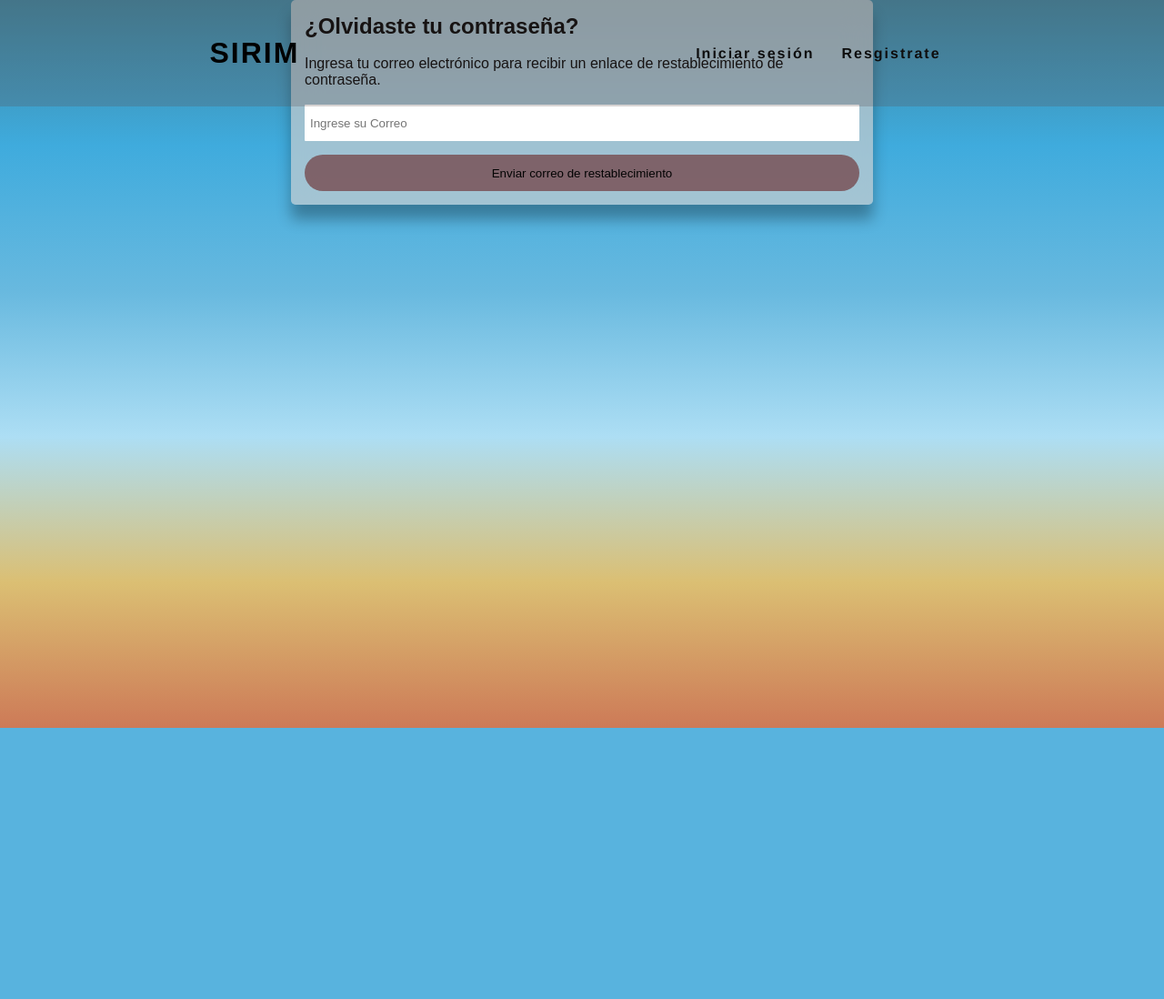
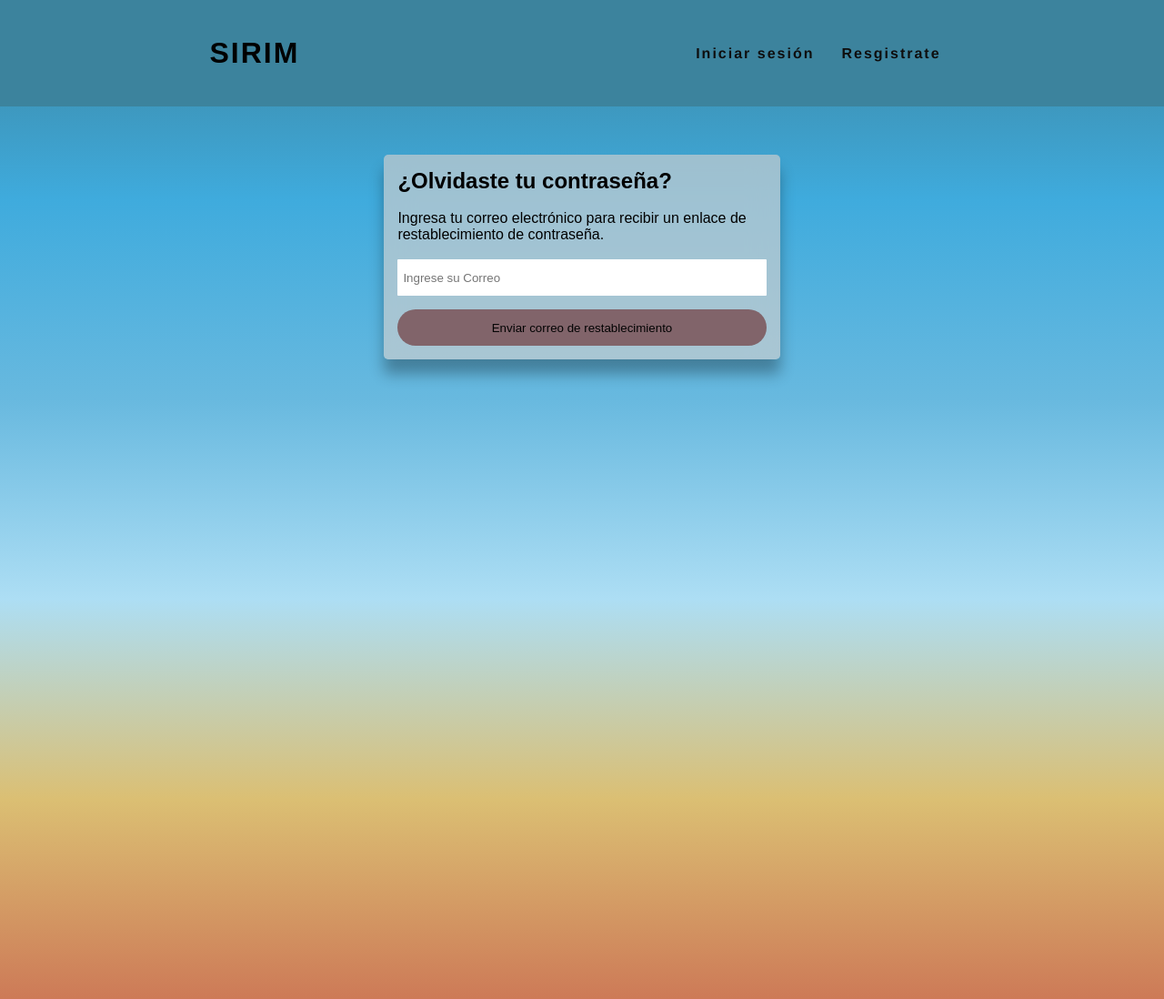
Before and after one commit to GaleanoJulian/Sirim, a PHP site: page /restablecer.php in a window 1280 px wide. Shown: the whole page at 91% size. Before the commit the page ends 800 px from the top, so only its background shows below. Run offline with PHP 8.4, Linux system fonts and the light colour scheme.

Commit message:
Arreglo en estilo de restablecer

```diff
--- a/css/estyle2.css
+++ b/css/estyle2.css
@@ -381,3 +381,13 @@ span.error-message{ /*span de que las edades no están en el rango*/
 	font-size: 12px;
 	margin-bottom: 15px;
 }
+
+/*Formulario restablecer contraseña*/
+
+form.form-restablecer{
+	margin: auto 33%;
+
+}
+main.restablecer{
+	height: 100vh;
+}
--- a/restablecer.php
+++ b/restablecer.php
@@ -7,11 +7,11 @@
     <title>Restablecer contraseña</title>
     <link rel="stylesheet" href="https://cdnjs.cloudflare.com/ajax/libs/font-awesome/6.4.0/css/all.min.css" integrity="sha512-iecdLmaskl7CVkqkXNQ/ZH/XLlvWZOJyj7Yy7tcenmpD1ypASozpmT/E0iPtmFIB46ZmdtAc9eNBvH0H/ZpiBw==" crossorigin="anonymous" referrerpolicy="no-referrer" />
     <link rel="stylesheet" href="./css/estyle2.css">
+    <script src="./js/espacioblanco.js"></script>
 </head>
 </body>
-<div class="container">
-<section class="zona1">
-    <header>
+
+    <header class="fixed-nav">
             <a href="index.php" class="logo">SIRIM</a>
         <nav>
             <ul>
@@ -19,22 +19,17 @@
                 <li><a href="registro.php">Resgistrate</a></li>
         </nav>
     </header>
-    <section>
-        <script type="text/javascript">
-            window.addEventListener("scroll", function(){
-                var header = document.querySelector("header");
-                header.classList.toggle("abajo",window.scrollY>0);
-            })
-        </script>
-<form method="post">
+
+    <main class="restablecer">
+    <form class="form-restablecer" method="post">
     <h2>¿Olvidaste tu contraseña?</h2><br>
     <p>Ingresa tu correo electrónico para recibir un enlace de restablecimiento de contraseña.</p> <br>
         <div class="input-wrapper">
             <input type="email" placeholder="Ingrese su Correo"  maxlength="45">
         </div>
         <input class="btn" type="submit" name="submit" value="Enviar correo de restablecimiento">
-</form>
-</div>
-<script src="./js/espacioblanco.js"></script>
+    </form>
+    </main>
+
 </body>
 </html>
```
